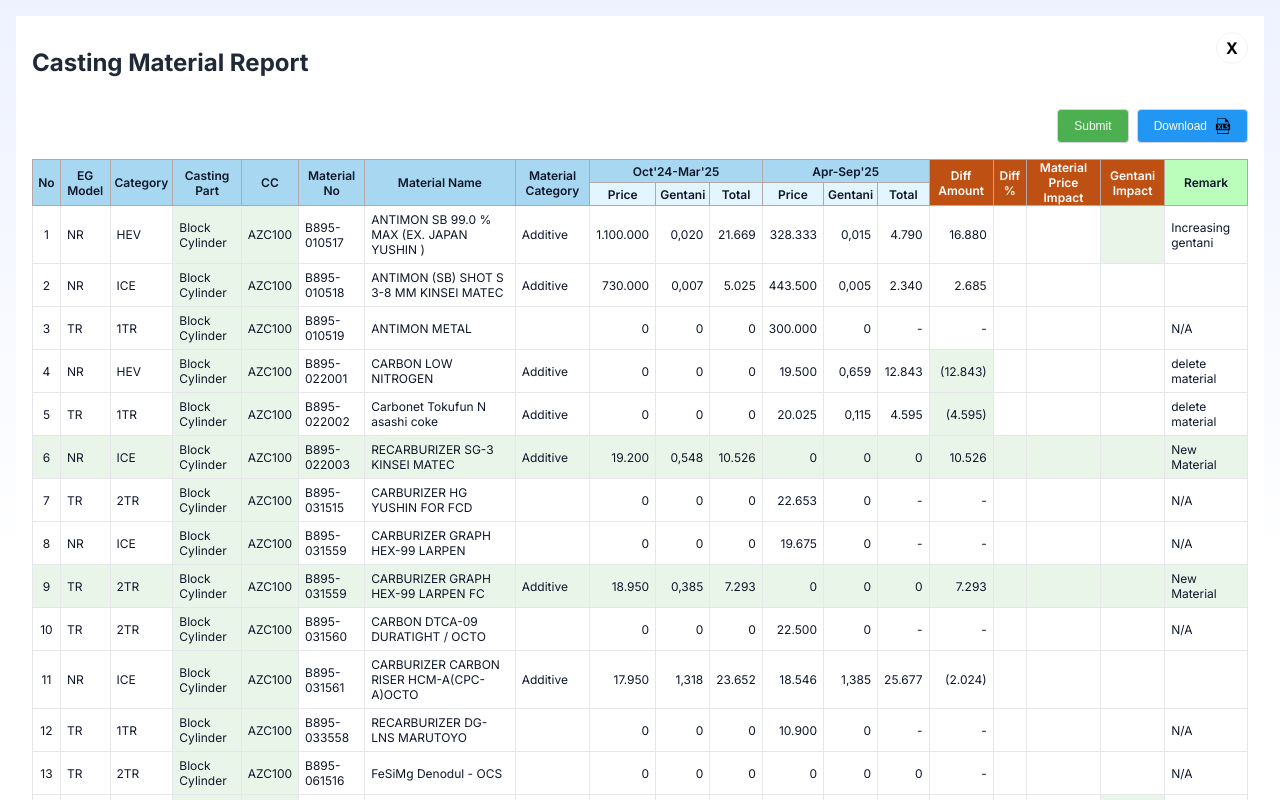
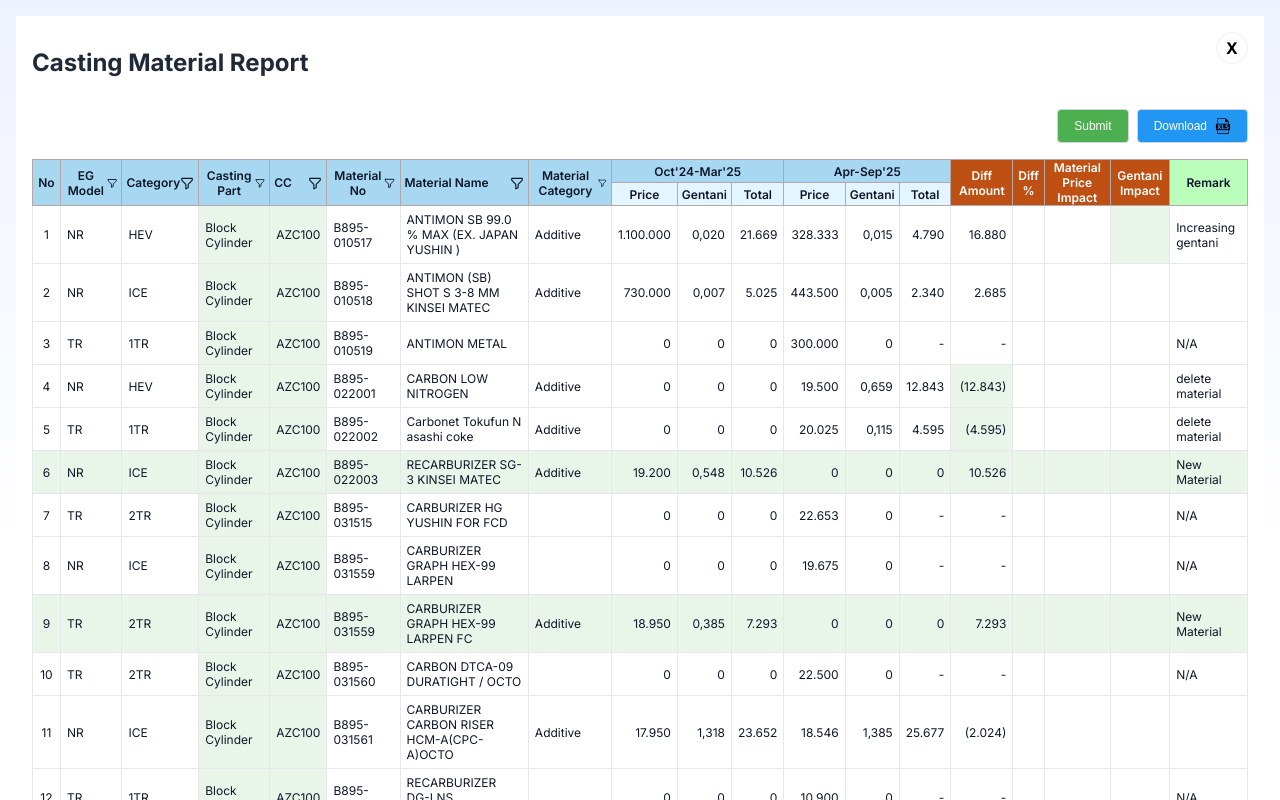
Before and after one commit to ari-fikri/finance-dashboard, a React (Vite) app: page /casting-material in a window 1280 px wide. Shown: the top 800 px of the page. Built offline with nearby package versions, Linux system fonts and the light colour scheme.

Commit message:
Add funnel icon Casting Material columns (no functionality yet)

```diff
--- a/src/CastingMaterialPage.jsx
+++ b/src/CastingMaterialPage.jsx
@@ -3,6 +3,7 @@ import { Link } from 'react-router-dom';
 import Pagination from './components/Pagination';
 import ExcelJS from 'exceljs';
 import CastingMaterialHeader from './components/CastingMaterialHeader';
+import FunnelIcon from './components/FunnelIcon';
 
 const CastingMaterialPage = () => {
   const [data, setData] = useState([]);
@@ -245,13 +246,41 @@ const CastingMaterialPage = () => {
           <thead style={{ position: "sticky", top: 0, zIndex: 10 }}>
             <tr style={{ borderBottom: "1px solid #d1d5db" }}>
               <th rowSpan="2" className="tbl-header">No</th>
-              <th rowSpan="2" className="tbl-header" style={{ background: '#a8d8f1' }}>EG Model</th>
-              <th rowSpan="2" className="tbl-header" style={{ background: '#a8d8f1' }}>Category</th>
-              <th rowSpan="2" className="tbl-header" style={{ background: '#a8d8f1' }}>Casting Part</th>
-              <th rowSpan="2" className="tbl-header" style={{ background: '#a8d8f1' }}>CC</th>
-              <th rowSpan="2" className="tbl-header" style={{ background: '#a8d8f1' }}>Material No</th>
-              <th rowSpan="2" className="tbl-header" style={{ background: '#a8d8f1' }}>Material Name</th>
-              <th rowSpan="2" className="tbl-header" style={{ background: '#a8d8f1' }}>Material Category</th>
+              <th rowSpan="2" className="tbl-header" style={{ background: '#a8d8f1' }}>
+                <div style={{ display: 'flex', alignItems: 'center', justifyContent: 'space-between' }}>
+                  EG Model <FunnelIcon />
+                </div>
+              </th>
+              <th rowSpan="2" className="tbl-header" style={{ background: '#a8d8f1' }}>
+                <div style={{ display: 'flex', alignItems: 'center', justifyContent: 'space-between' }}>
+                  Category <FunnelIcon />
+                </div>
+              </th>
+              <th rowSpan="2" className="tbl-header" style={{ background: '#a8d8f1' }}>
+                <div style={{ display: 'flex', alignItems: 'center', justifyContent: 'space-between' }}>
+                  Casting Part <FunnelIcon />
+                </div>
+              </th>
+              <th rowSpan="2" className="tbl-header" style={{ background: '#a8d8f1' }}>
+                <div style={{ display: 'flex', alignItems: 'center', justifyContent: 'space-between' }}>
+                  CC <FunnelIcon />
+                </div>
+              </th>
+              <th rowSpan="2" className="tbl-header" style={{ background: '#a8d8f1' }}>
+                <div style={{ display: 'flex', alignItems: 'center', justifyContent: 'space-between' }}>
+                  Material No <FunnelIcon />
+                </div>
+              </th>
+              <th rowSpan="2" className="tbl-header" style={{ background: '#a8d8f1' }}>
+                <div style={{ display: 'flex', alignItems: 'center', justifyContent: 'space-between' }}>
+                  Material Name <FunnelIcon />
+                </div>
+              </th>
+              <th rowSpan="2" className="tbl-header" style={{ background: '#a8d8f1' }}>
+                <div style={{ display: 'flex', alignItems: 'center', justifyContent: 'space-between' }}>
+                  Material Category <FunnelIcon />
+                </div>
+              </th>
               <th colSpan="3" className="tbl-header" style={{ background: '#a8d8f1' }}>Oct'24-Mar'25</th>
               <th colSpan="3" className="tbl-header" style={{ background: '#a8d8f1' }}>Apr-Sep'25</th>
               <th rowSpan="2" className="tbl-header" style={{ background: '#be5014', color: 'white' }}>Diff Amount</th>
```
